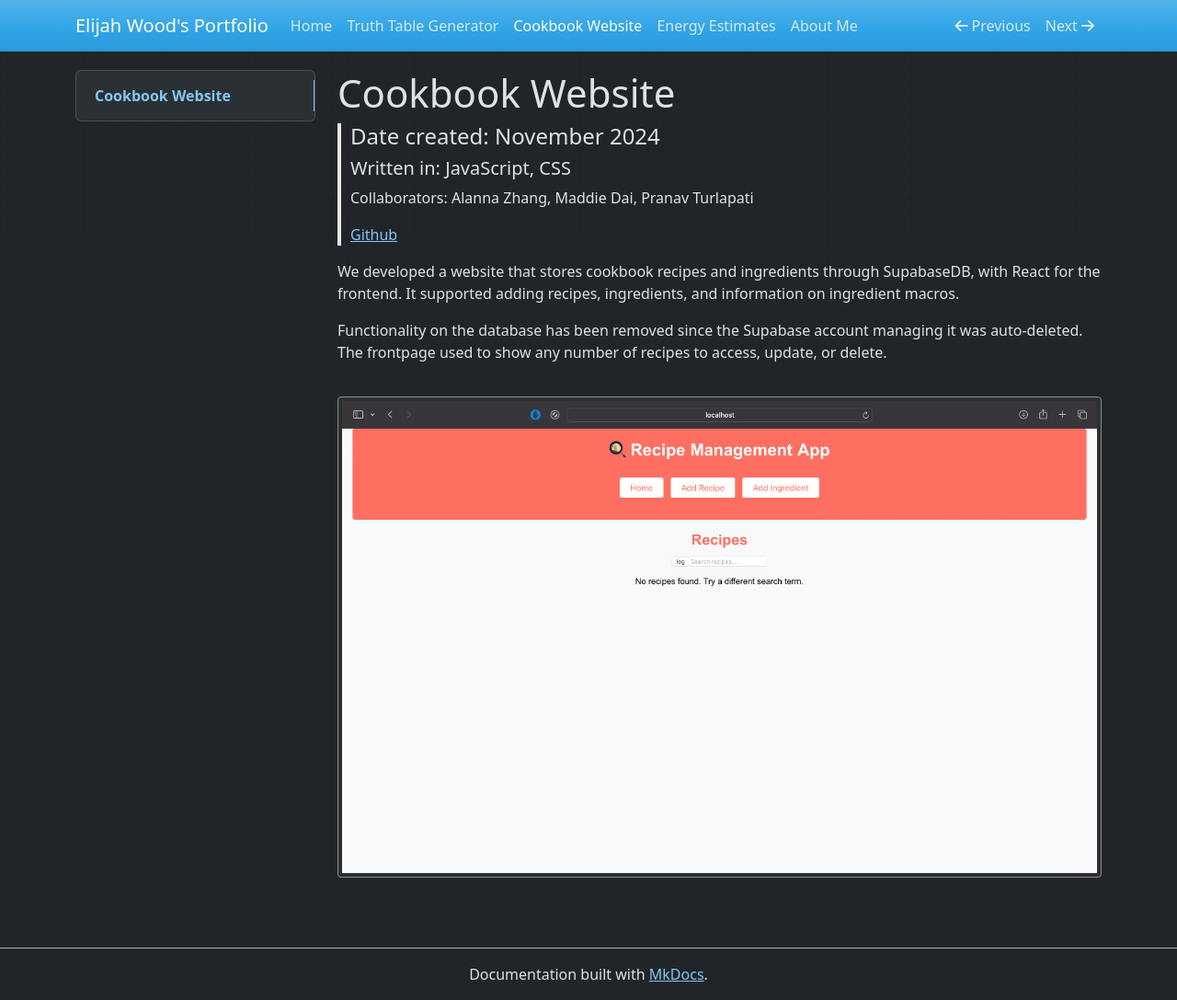
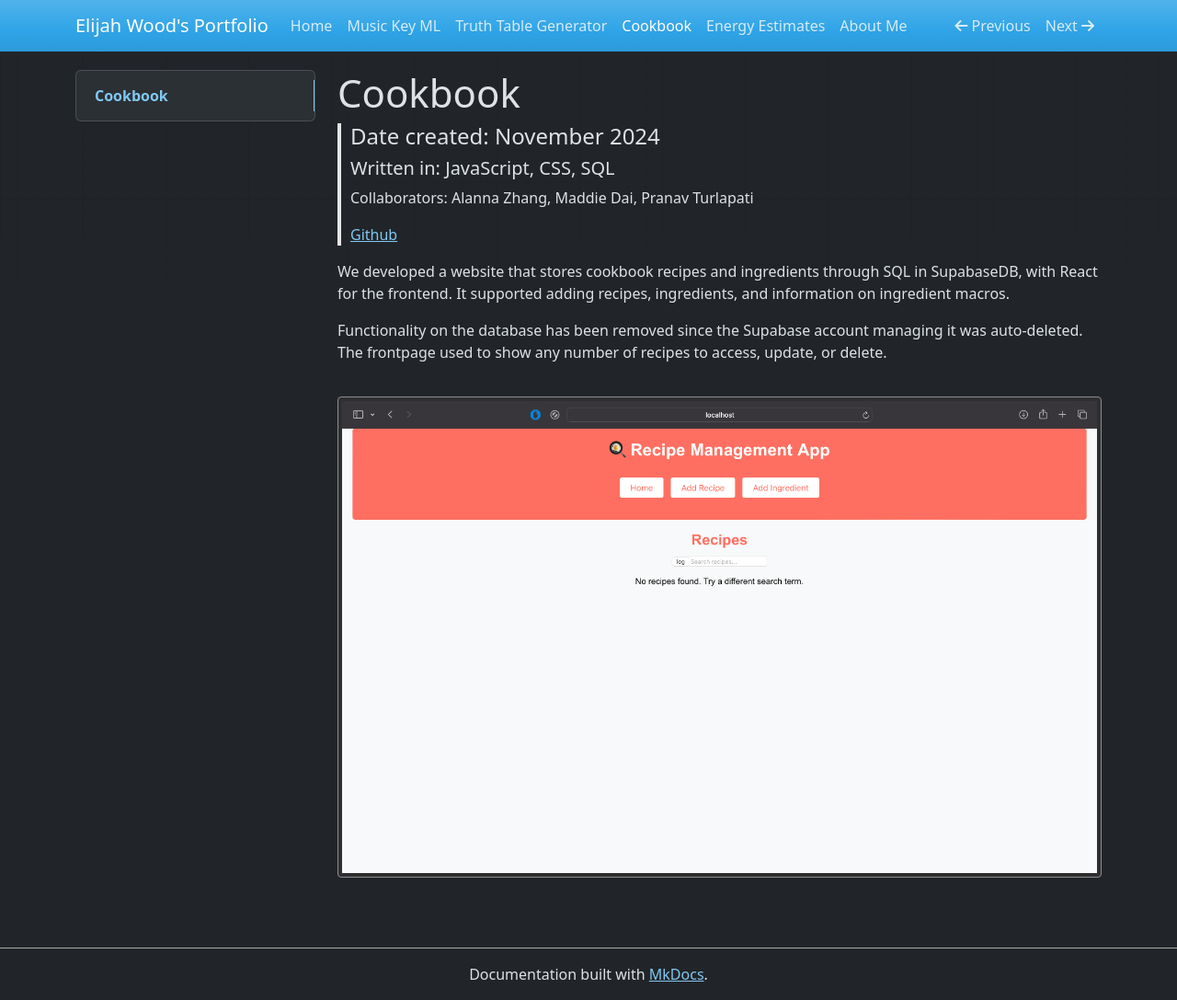
Before and after one commit to ElijahWood2003/portfolio, an MkDocs documentation site: the page built from docs/cookbook_website.md, in a window 1280 px wide and 1087 px high. Shown: the whole window at 92% size. Built offline with MkDocs 1.6.1, drawn with Linux system fonts in a browser that asks for light colours; nearby versions of some CDN libraries.

Commit message:
Added music key

```diff
--- a/docs/cookbook_website.md
+++ b/docs/cookbook_website.md
@@ -1,13 +1,13 @@
-# Cookbook Website
+# Cookbook
 > #### Date created: November 2024
 >
-> ##### Written in: **JavaScript, CSS**
+> ##### Written in: **JavaScript, CSS, SQL**
 >
 > Collaborators: Alanna Zhang, Maddie Dai, Pranav Turlapati
 >
 > [Github](https://github.com/ElijahWood2003/cookbook-website/tree/main)
 
-<p>We developed a website that stores cookbook recipes and ingredients through SupabaseDB, with React for the frontend. It supported adding recipes, ingredients, and information on ingredient macros.</p>
+<p>We developed a website that stores cookbook recipes and ingredients through SQL in SupabaseDB, with React for the frontend. It supported adding recipes, ingredients, and information on ingredient macros.</p>
 <p>Functionality on the database has been removed since the Supabase account managing it was auto-deleted. The frontpage used to show any number of recipes to access, update, or delete.</p>
 
 ![Cookbook Scn 1](images/ckbk_scn1.png "Cookbook Scn 1")
--- a/mkdocs.yml
+++ b/mkdocs.yml
@@ -6,6 +6,7 @@
 
 nav:
   - 'index.md'
+  - 'music-key-ml.md'
   - 'ttgen.md'
   - 'cookbook_website.md'
   - 'energy_estimates.md'
```
Also changed, not shown: docs/about.md (+2 -0 lines), docs/energy_estimates.md (+1 -1 lines), docs/music-key-ml.md (added, +12 -0 lines).
